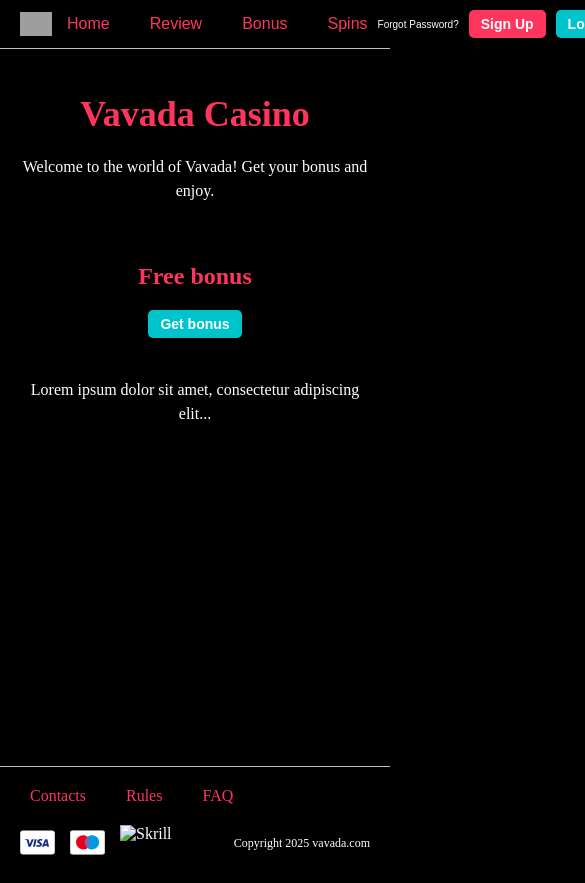
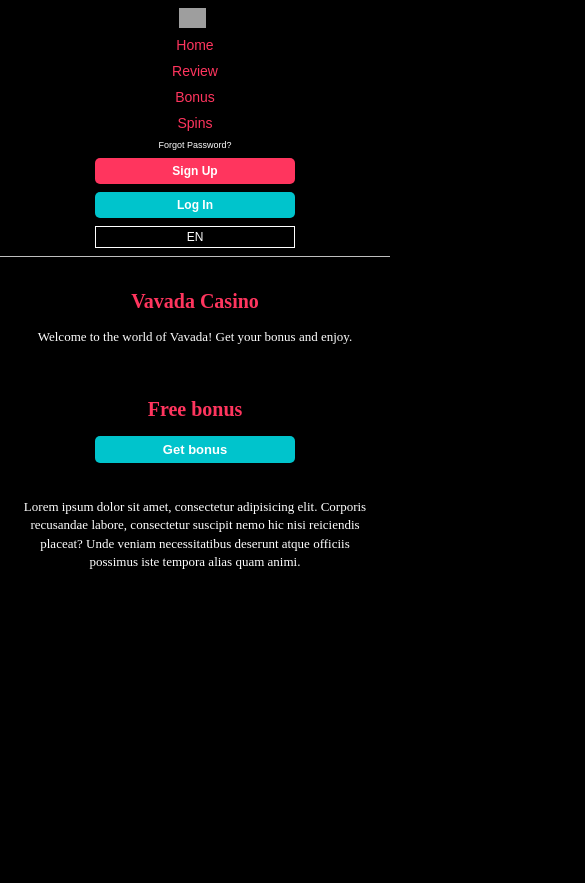
Before and after one commit to Danilo505908/Vavada, a plain HTML site: page index.html in a window 390 px wide. Shown: the top 883 px of the page, 585 px wide, since content can reach past the window. Drawn offline with Linux system fonts and the light colour scheme; grey boxes are pictures that could not be loaded.

Commit message:
Vavada final

```diff
--- a/index.html
+++ b/index.html
@@ -54,7 +54,9 @@
             </div>
         </div>
 
-        <p>Lorem ipsum dolor sit amet, consectetur adipiscing elit...</p>
+        <p>Lorem ipsum dolor sit amet, consectetur adipisicing elit. Corporis recusandae labore, consectetur suscipit
+            nemo hic nisi reiciendis placeat? Unde veniam necessitatibus deserunt atque officiis possimus iste tempora
+            alias quam animi.</p>
     </main>
 
     <footer class="site-footer">
--- a/main.js
+++ b/main.js
@@ -16,6 +16,7 @@
     "footer.rules": "Rules",
     "footer.faq": "FAQ",
   },
+
   ua: {
     title: "Казино Вавада",
     text: "Ласкаво просимо у світ Вавада! Отримай бонус та грай.",
@@ -32,6 +33,7 @@
     "footer.rules": "Правила",
     "footer.faq": "Питання",
   },
+
   pl: {
     title: "Kasyno Vavada",
     text: "Witamy w świecie Vavada! Odbierz bonus i graj.",
@@ -50,7 +52,6 @@
   }
 };
 
-// Застосування перекладу
 function setLanguage(lang) {
   const elements = document.querySelectorAll("[data-i18n]");
   elements.forEach(el => {
@@ -63,7 +64,6 @@
   localStorage.setItem("lang", lang);
 }
 
-// Завантажити вибрану мову при старті
 document.addEventListener("DOMContentLoaded", () => {
   const select = document.querySelector(".lang-select");
   const savedLang = localStorage.getItem("lang") || "en";
--- a/style.css
+++ b/style.css
@@ -164,37 +164,6 @@
     font-weight: bold;
 }
 
-/* Responsive banner sizes */
-@media (max-width: 768px) {
-    .banner {
-        padding: 30px 20px;
-    }
-
-    .banner h2 {
-        font-size: 36px;
-    }
-
-    .banner-btn {
-        padding: 8px 16px;
-        font-size: 16px;
-    }
-}
-
-@media (max-width: 400px) {
-    .banner {
-        padding: 20px 10px;
-    }
-
-    .banner h2 {
-        font-size: 24px;
-    }
-
-    .banner-btn {
-        padding: 6px 12px;
-        font-size: 14px;
-    }
-}
-
 /* Footer styling */
 .site-footer {
     background-color: #000000;
@@ -292,3 +261,166 @@
     color: #ff355e;
     text-decoration: underline;
 }
+
+/* Responsive banner sizes */
+@media (max-width: 768px) {
+    .banner {
+        padding: 30px 20px;
+    }
+
+    .banner h2 {
+        font-size: 36px;
+    }
+
+    .banner-btn {
+        padding: 8px 16px;
+        font-size: 16px;
+    }
+
+    .container {
+        flex-direction: column;
+        align-items: center;
+    }
+
+    .nav-list {
+        gap: 10px;
+    }
+
+    .auth-buttons {
+        flex-wrap: nowrap;
+        gap: 5px;
+    }
+
+    .footer-nav {
+        gap: 10px;
+    }
+
+    .payment-logo {
+        flex-wrap: wrap;
+    }
+}
+
+@media (max-width: 400px) {
+
+    .container {
+        padding: 0 10px;
+    }
+
+    .site-header {
+        padding: 8px 0;
+    }
+
+    .main-nav {
+        flex-direction: column;
+        gap: 8px;
+    }
+
+    .nav-list {
+        flex-direction: column;
+        gap: 8px;
+        width: 100%;
+        align-items: center;
+    }
+
+    .nav-link {
+        font-size: 14px;
+        padding: 6px 8px;
+        width: 100%;
+        text-align: center;
+    }
+
+    .auth-buttons {
+        flex-direction: column;
+        gap: 8px;
+        width: 100%;
+        align-items: center;
+    }
+
+    .btn {
+        font-size: 12px;
+        padding: 6px 10px;
+        width: 100%;
+        max-width: 200px;
+    }
+
+    .forgot {
+        font-size: 9px;
+    }
+
+    .lang-select {
+        font-size: 12px;
+        padding: 3px 6px;
+        width: 100%;
+        max-width: 200px;
+        text-align: center;
+    }
+
+    .logo-img {
+        height: 20px;
+    }
+
+    .banner {
+        padding: 15px 10px;
+    }
+
+    .banner h2 {
+        font-size: 20px;
+        margin-bottom: 15px;
+    }
+
+    .banner-btn {
+        font-size: 13px;
+        padding: 6px 10px;
+        width: 100%;
+        max-width: 200px;
+        margin: 0 auto;
+    }
+
+    h1 {
+        font-size: 20px;
+        margin-bottom: 15px;
+    }
+
+    p {
+        font-size: 13px;
+        line-height: 1.4;
+    }
+
+    .site-footer {
+        padding: 15px 0;
+    }
+
+    .site-footer .container {
+        flex-direction: column;
+        align-items: center;
+        gap: 15px;
+    }
+
+    .footer-nav {
+        flex-direction: column;
+        gap: 8px;
+        align-items: center;
+    }
+
+    .footer-link {
+        font-size: 13px;
+        padding: 4px 8px;
+        width: 100%;
+        text-align: center;
+    }
+
+    .payment-logos {
+        gap: 10px;
+        flex-wrap: wrap;
+        justify-content: center;
+    }
+
+    .payment-logo {
+        height: 25px;
+    }
+
+    .copyright {
+        font-size: 10px;
+        text-align: center;
+    }
+}
```
Also changed, not shown: img/Maestro_logo.png (deleted).
